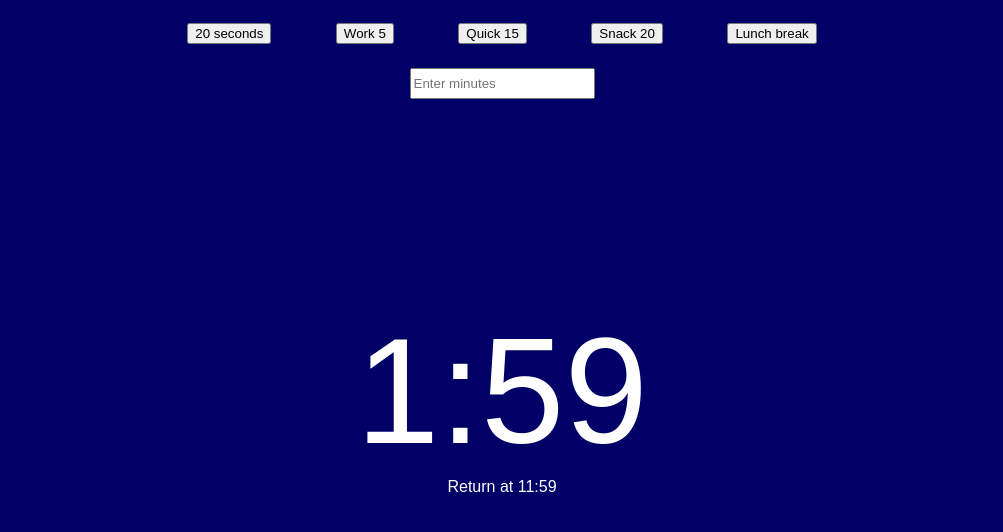
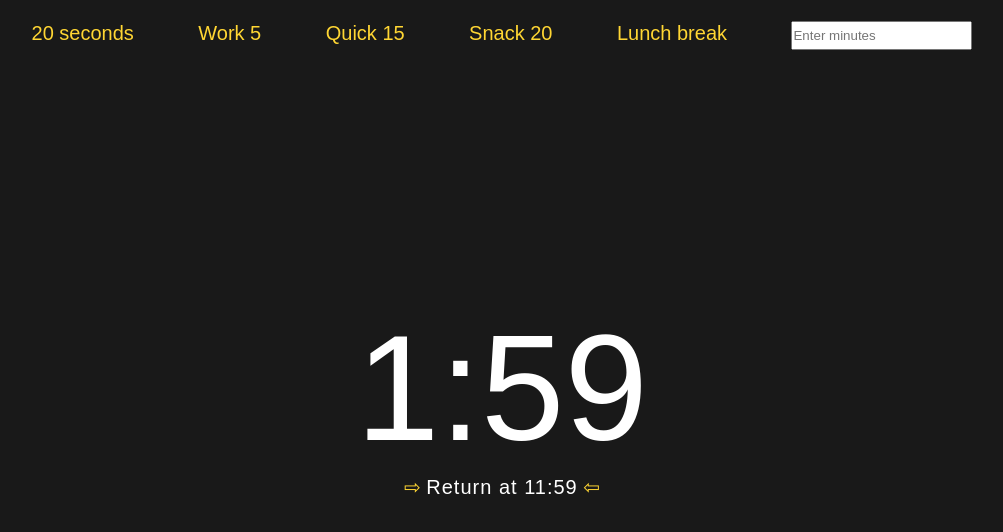
Before and after one commit to sdossland/Countdown-clock, a plain HTML site: page index.html in a window 1280 px wide. Shown: the whole page, without its empty margins (138-1141 px from the left). Drawn offline with Linux system fonts and the light colour scheme.

Commit message:
styling, update html display of return time message (and in turn corresponding JS)

```diff
--- a/index.html
+++ b/index.html
@@ -19,7 +19,11 @@
 </div>
 <div class="container">
     <div class="timer"></div>
-    <div class="returnTime"></div>
+    <div class="returnTime">
+        <span class="emphasis">&#8680;</span>
+        <span class="returnTimeMsg"></span>
+        <span class="emphasis">&#8678;</span>
+    </div>
 </div>
 </body>
 </html>
--- a/logic.js
+++ b/logic.js
@@ -4,7 +4,7 @@
 document.addEventListener("DOMContentLoaded", function () {
 
   const countdown = document.querySelector('.timer');
-  const returnAt = document.querySelector('.returnTime');
+  const returnAt = document.querySelector('.returnTimeMsg');
 
   function timer(seconds) {
     const currentTime = Date.now();
--- a/style.css
+++ b/style.css
@@ -1,15 +1,31 @@
+* {
+    padding: 0;
+    margin: 0;
+}
 body {
-    background-color: #006;
+    background-color: rgba(0,0,0,0.9);
     color: #fff;
     font-family: Arial, Helvetica Neue, Helvetica, sans-serif;
     text-align: center;
 }
 .options {
     line-height: 50px;
+    margin-top: 8px;
 }
-button, input {
+button, form {
     display: inline-block;
-    margin: 0 30px;
+    padding: 0 30px;
+    background-color: inherit;
+    line-height: inherit;
+    font-size: 20px;
+    border: none;
+    color: #ffd633;
+}
+button:hover {
+    font-size: 1.1em;
+    background-color: #000;
+    border-radius: 5px;
+    box-shadow: 1px 1px 10px 3px rgba(255,214,51,1);
 }
 input {
     height: 25px;
@@ -23,3 +39,12 @@ input {
 .timer {
     font-size: 150px;
 }
+.returnTime {
+    font-size: 20px;
+}
+.emphasis {
+    color: #ffd633;
+}
+.returnTimeMsg {
+    letter-spacing: 1px;
+}
```
